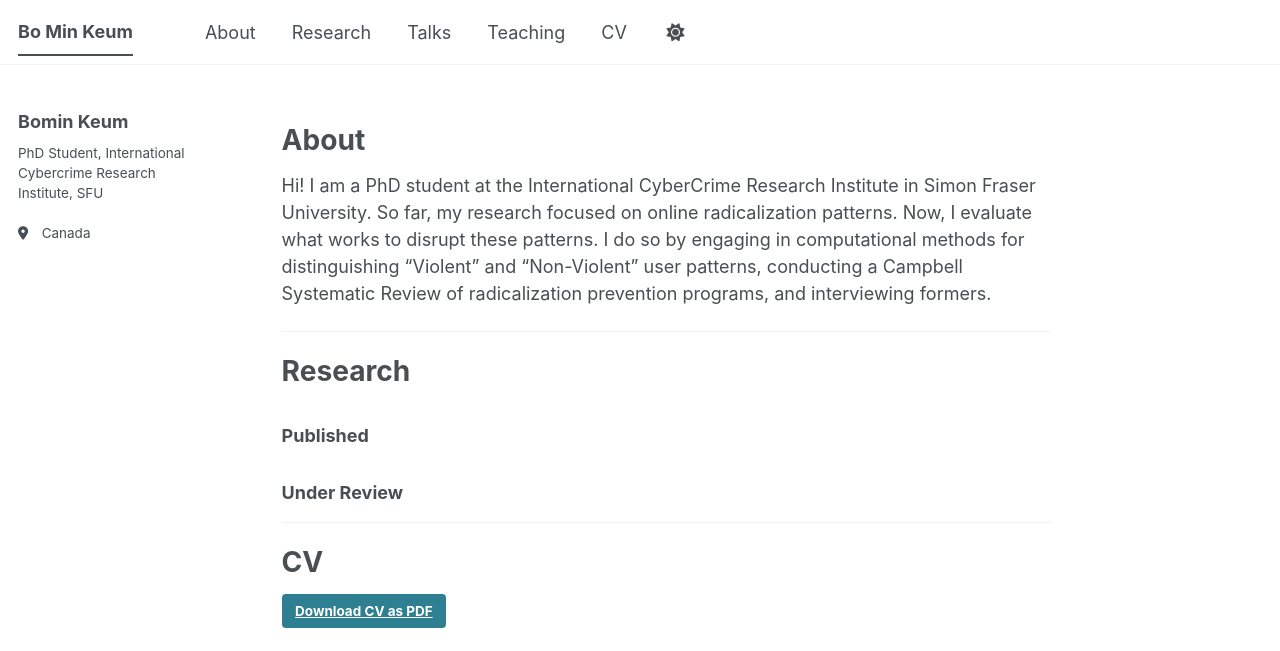
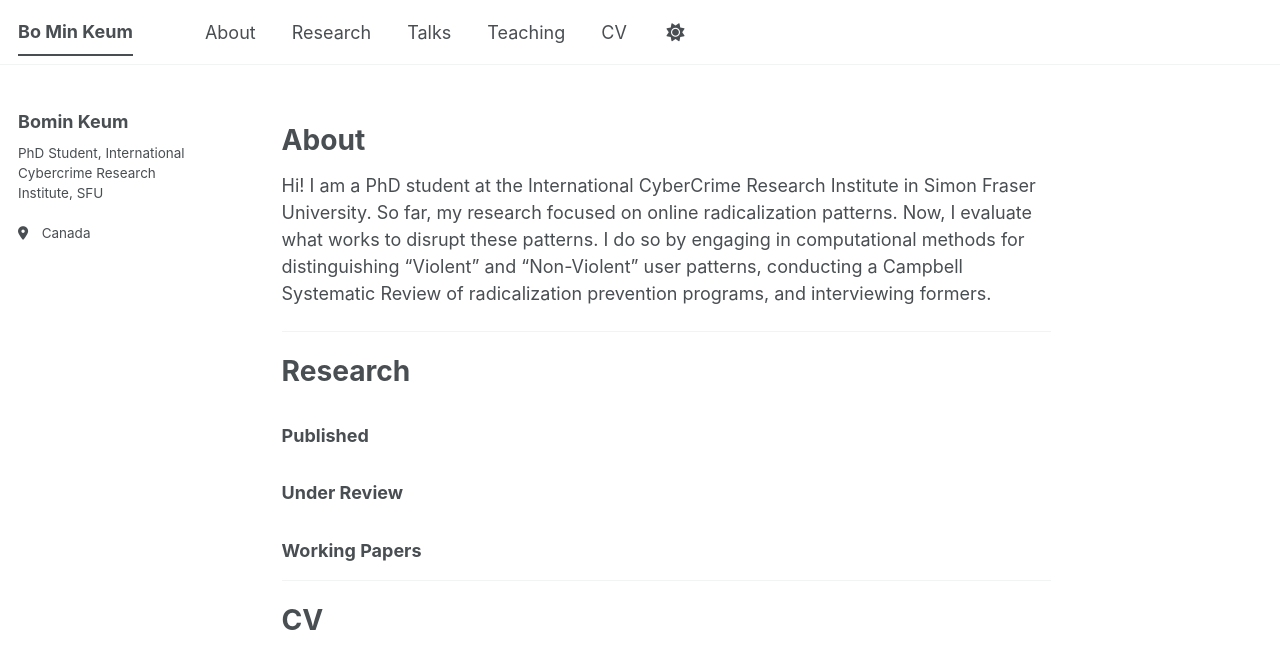
Before and after one commit to bomin-keum/bomin-keum.github.io, a Jekyll site: the page built from index.md, in a window 1280 px wide and 900 px high, cut to the strip 0-651 px from the top of the window. Built offline with Jekyll 4.4.1, drawn with Linux system fonts in a browser that asks for light colours; a script bundle is joined from its source files by our own code; library files that are not in the unit come from our copies.

Commit message:
Add section for Working Papers in index.md

```diff
--- a/index.md
+++ b/index.md
@@ -15,12 +15,17 @@
 # Research
 
 ### Published
-<ul>{% for post in site.publications reversed %}{% if post.category == 'manuscripts' %}
+<ul>{% for post in site.publications reversed %}{% if post.category == 'published' %}
   {% include archive-single-cv.html %}
 {% endif %}{% endfor %}</ul>
 
 ### Under Review
 <ul>{% for post in site.publications reversed %}{% if post.category == 'under_review' %}
+  {% include archive-single-cv.html %}
+{% endif %}{% endfor %}</ul>
+
+### Working Papers
+<ul>{% for post in site.publications reversed %}{% if post.category == 'working_paper' %}
   {% include archive-single-cv.html %}
 {% endif %}{% endfor %}</ul>
 
```
